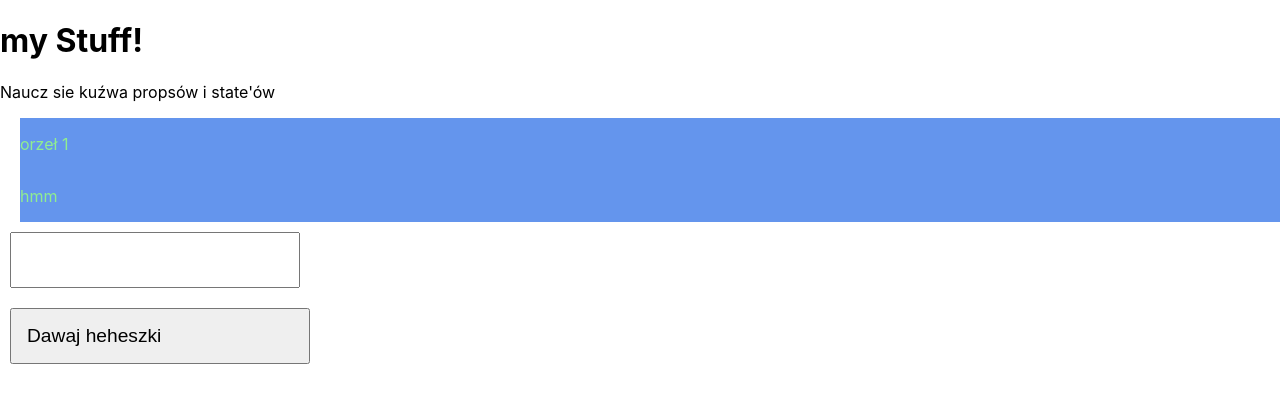
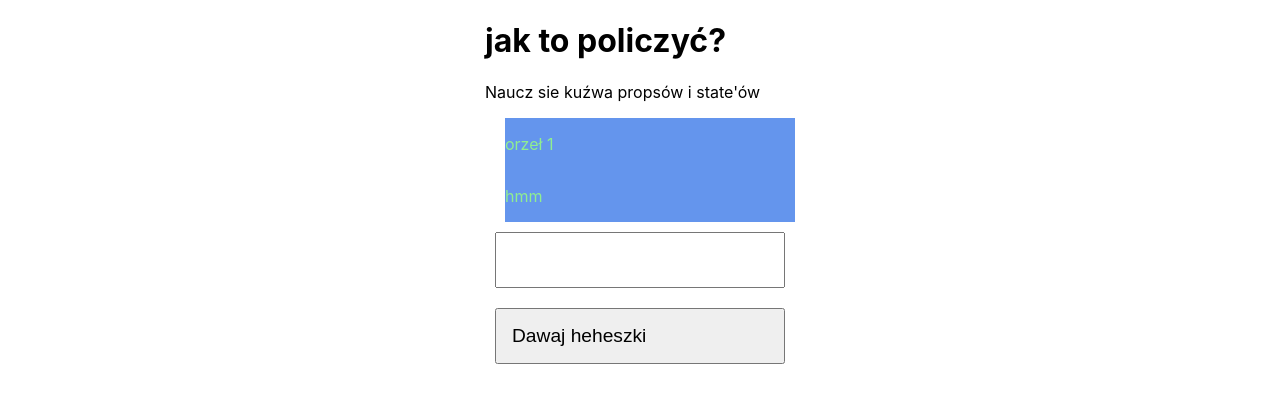
Before and after one commit to Grenndalf/React_Proby, a React (Create React App) app: page / in a window 1280 px wide. Shown: the top 402 px of the page. Built offline with nearby package versions, Linux system fonts and the light colour scheme.

Commit message:
kolejne test - powoli do przodu

```diff
--- a/src/App.css
+++ b/src/App.css
@@ -9,16 +9,16 @@
 .done {
     color: lightgray;
     text-decoration: line-through;
+    background-color: lightsalmon;
+    max-width: 350px;
+    margin-left: 50px;
 }
 
 .yeah {
+    max-width: 300px;
     color: lightgreen;
     background-color: cornflowerblue;
     margin-left: 20px;
-}
-
-.noYeah {
-    color: lightcoral;
 }
 
 .flexer {
@@ -28,4 +28,13 @@
 
 .myInput {
     width: 20vw;
+    display: flex;
+    flex-direction: column;
+    justify-items: center;
 }
+
+.main-cont {
+    display: flex;
+    flex-direction: column;
+    align-items: center;
+}
--- a/src/App.js
+++ b/src/App.js
@@ -2,16 +2,25 @@ import React, { Component } from "react";
 import "./App.css";
 
 class ToDoItem extends Component {
+  counter = 0;
   state = {
-    done: false
+    done: false,
+    counter1: 0,
   };
-  doneToggle = () =>{
-    this.setState({done: !this.state.done})
-  }
+  doneToggle = () => {
+    this.setState({ done: !this.state.done });
+  };
+  componentDidMount = () => {
+    this.setState({ counter1: this.counter + 5 });
+  };
+
   render() {
     const { text } = this.props.task;
     return (
-      <div onClick={this.doneToggle} className={this.state.done?'done':'yeah'}>
+      <div
+        onClick={this.doneToggle}
+        className={this.state.done ? "done" : "yeah"}
+      >
         <p> {text} </p>
       </div>
     );
@@ -21,15 +30,20 @@ class ToDoItem extends Component {
 class ToDoList extends Component {
   state = {
     tasks: this.props.tasks,
-    draft: '',
+    draft: "",
   };
+
   updateDraft = (event) => {
     this.setState({ draft: event.target.value });
   };
+
   addToDo = () => {
+    const matcher = /^\s*$/;
     const list = this.state.tasks;
-    list.push({ text: this.state.draft });
-    this.setState({ tasks: list, draft: "" });
+    if (!this.state.draft.match(matcher)) {
+      list.push({ text: this.state.draft });
+      this.setState({ tasks: list, draft: "" });
+    }
   };
 
   render() {
@@ -63,10 +77,11 @@ class ToDoList extends Component {
 
 class App extends Component {
   myTasks = [{ text: "orzeł 1" }, { text: "hmm" }];
+  title = "jak to policzyć?";
   render() {
     return (
-      <div>
-        <ToDoList title="my Stuff!" tasks={this.myTasks} />
+      <div className="main-cont">
+        <ToDoList title={this.title} tasks={this.myTasks} />
       </div>
     );
   }
```
